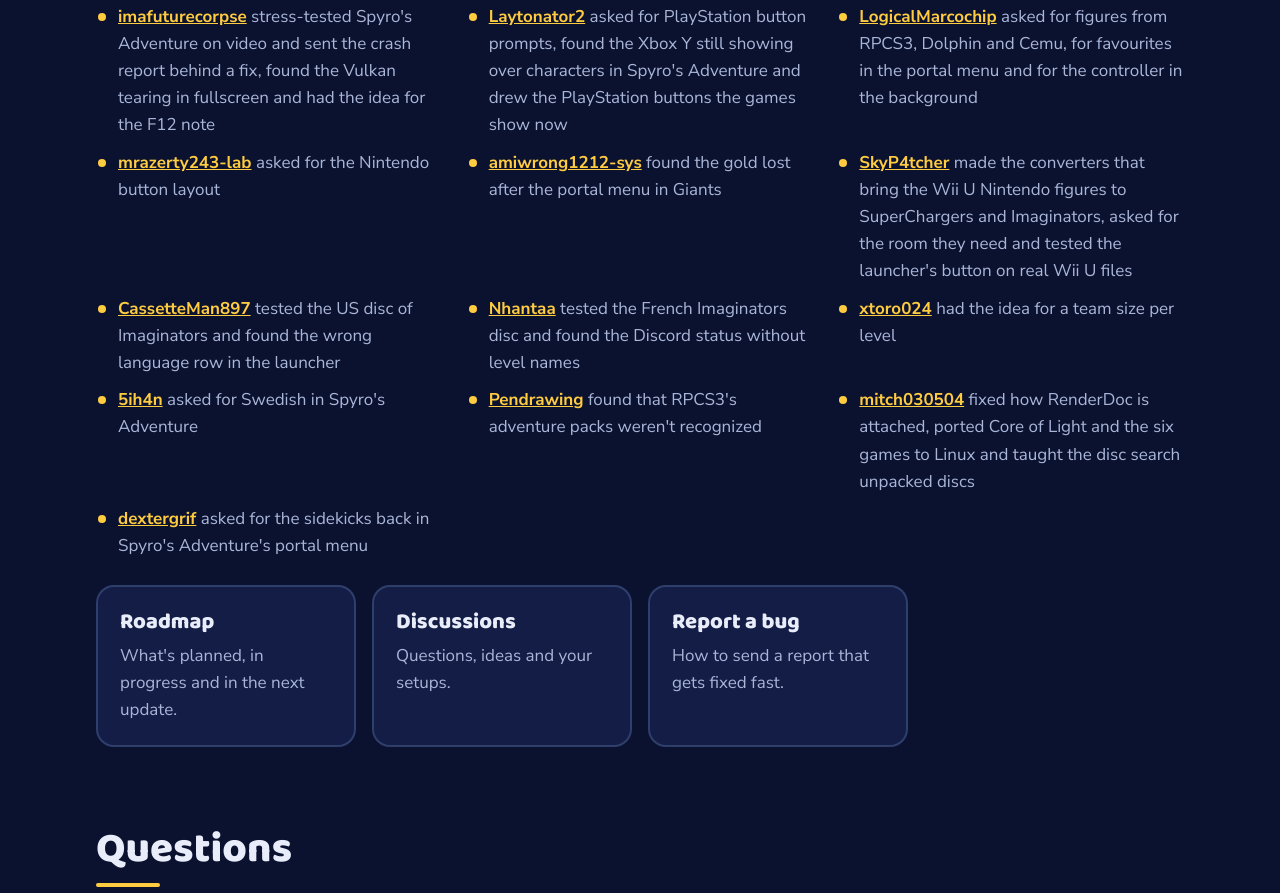
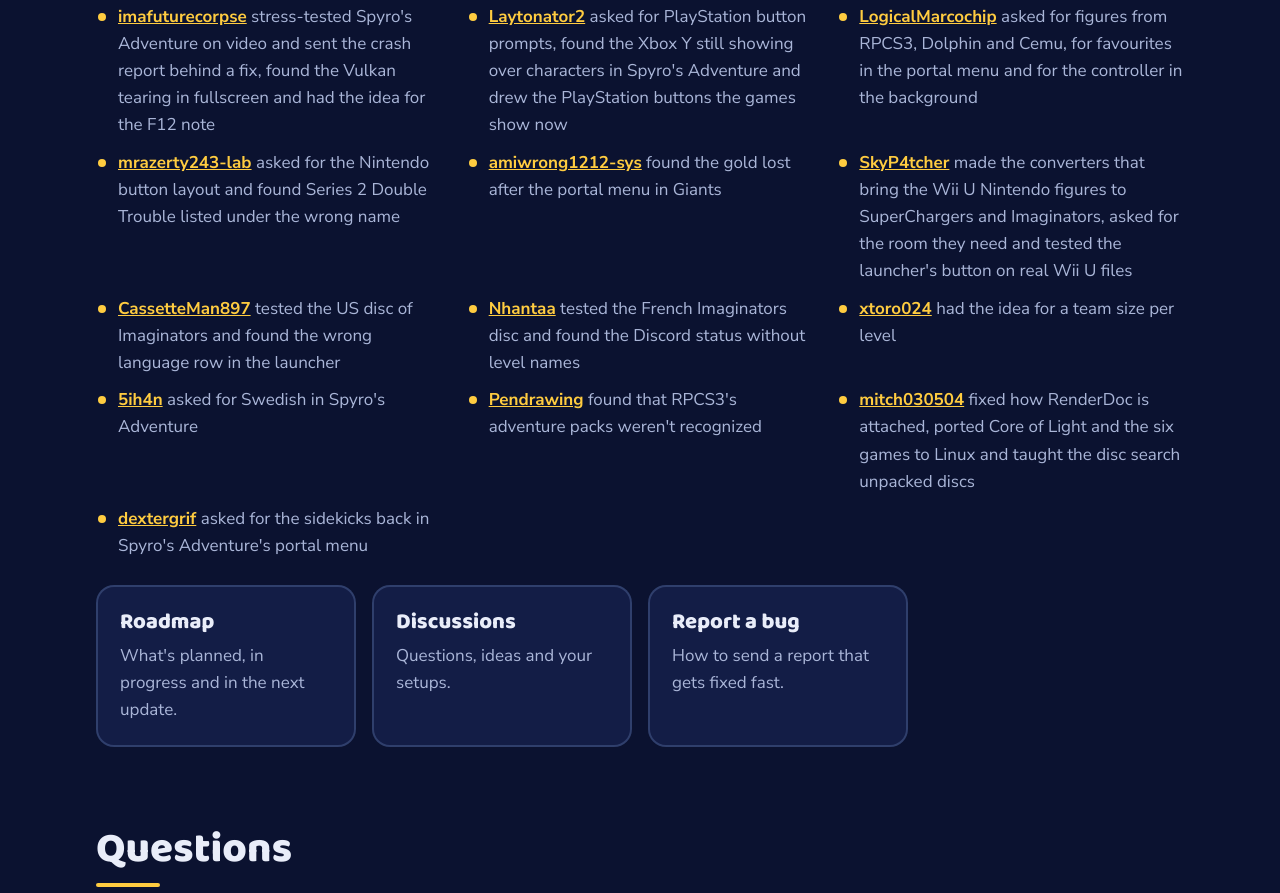
Before and after one commit to tsapZ/tsapZ.github.io, a plain HTML site: page index.html in a window 1280 px wide. Shown: the part 2916-3809 px from the top of the page. Drawn offline with Linux system fonts and the light colour scheme; no server answers.

Commit message:
docs: thanks for next15 (Series 2 Double Trouble)

```diff
--- a/index.html
+++ b/index.html
@@ -142,7 +142,7 @@
         <li><a href="https://github.com/tsapZ/SkylandersCoreOfLight/issues/76">imafuturecorpse</a> stress-tested Spyro's Adventure on video and sent the crash report behind a fix, found the Vulkan tearing in fullscreen and had the idea for the F12 note</li>
         <li><a href="https://github.com/tsapZ/SkylandersCoreOfLight/issues/91">Laytonator2</a> asked for PlayStation button prompts, found the Xbox Y still showing over characters in Spyro's Adventure and drew the PlayStation buttons the games show now</li>
         <li><a href="https://github.com/tsapZ/SkylandersCoreOfLight/issues/88">LogicalMarcochip</a> asked for figures from RPCS3, Dolphin and Cemu, for favourites in the portal menu and for the controller in the background</li>
-        <li><a href="https://github.com/tsapZ/SkylandersCoreOfLight/issues/95">mrazerty243-lab</a> asked for the Nintendo button layout</li>
+        <li><a href="https://github.com/tsapZ/SkylandersCoreOfLight/issues/95">mrazerty243-lab</a> asked for the Nintendo button layout and found Series 2 Double Trouble listed under the wrong name</li>
         <li><a href="https://github.com/tsapZ/SkylandersCoreOfLight/issues/99">amiwrong1212-sys</a> found the gold lost after the portal menu in Giants</li>
         <li><a href="https://github.com/tsapZ/SkylandersCoreOfLight/issues/56">SkyP4tcher</a> made the converters that bring the Wii U Nintendo figures to SuperChargers and Imaginators, asked for the room they need and tested the launcher's button on real Wii U files</li>
         <li><a href="https://github.com/tsapZ/ImaginatorsRecomp/issues/21">CassetteMan897</a> tested the US disc of Imaginators and found the wrong language row in the launcher</li>
```
